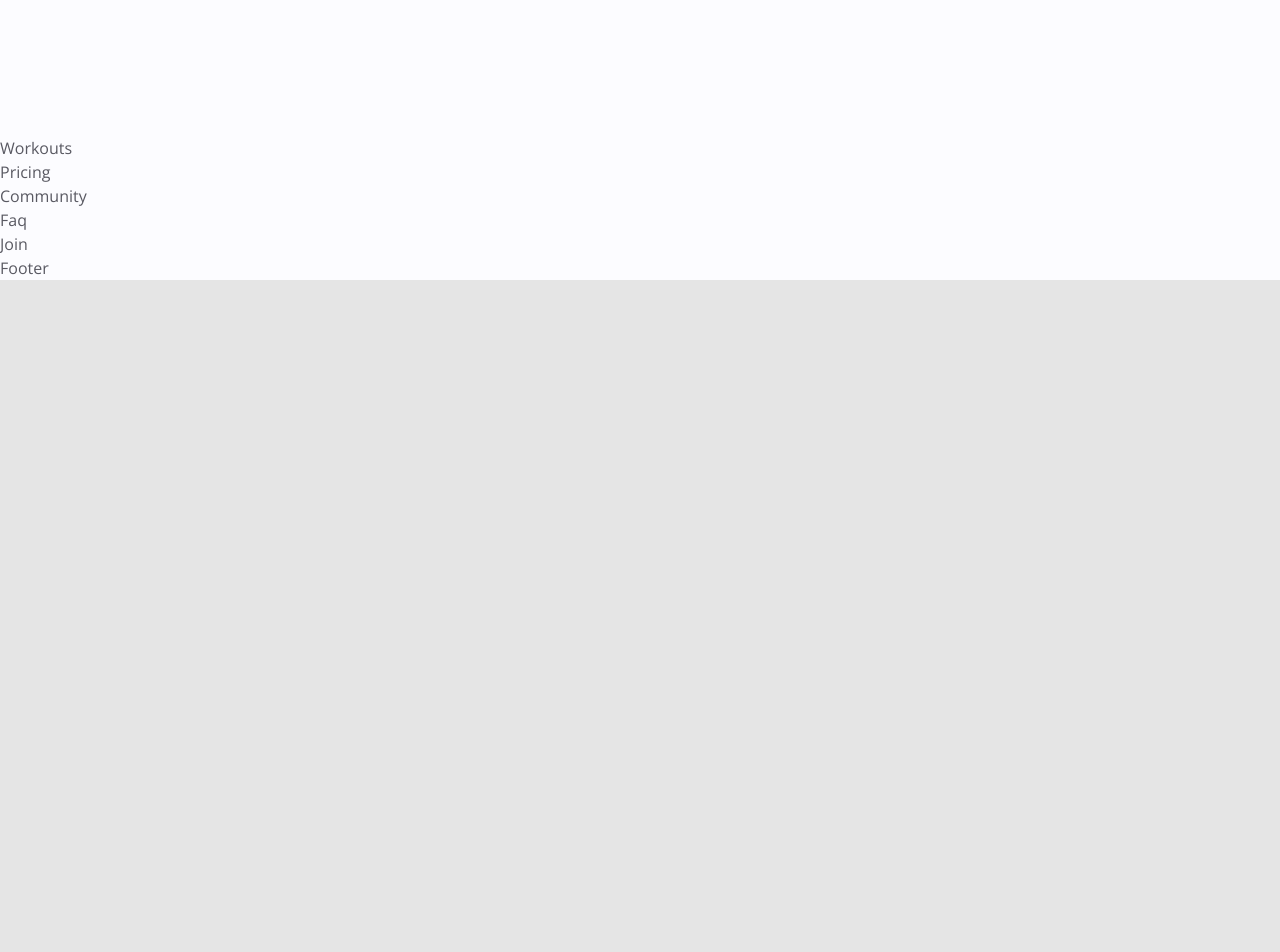
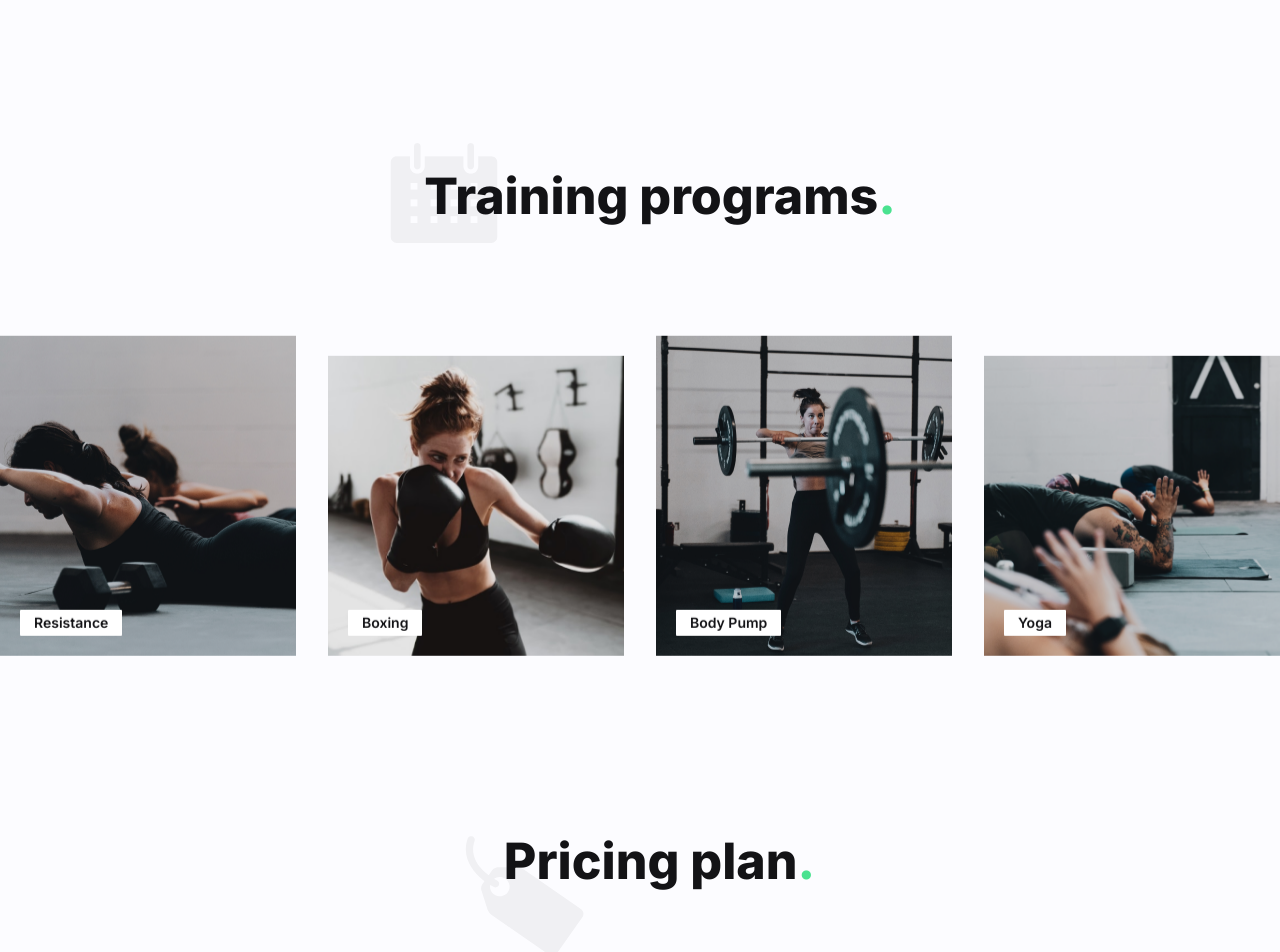
Before and after one commit to abdulkareemm/gym-website, a React (Create React App) app: page / in a window 1280 px wide. Shown: the part 1420-2372 px from the top of the page. Before the commit the page ends 1700 px from the top, so only its background shows below. Built offline with nearby package versions, Linux system fonts and the light colour scheme; the HTML template or start-up script is replaced by a standard one.

Commit message:
Workouts component

```diff
--- a/src/components/Pricing.jsx
+++ b/src/components/Pricing.jsx
@@ -1,7 +1,30 @@
 import React from 'react';
 
+// import data
+import {pricing} from "../data"
+
+// import component
+import {PlanList} from "./index"
+
 const Pricing = () => {
-  return <div>Pricing</div>;
+
+  const {icon,plans,title} =pricing
+  return (
+    <section className="section">
+      {/* section title */}
+
+      <div className="section-title-group mx-auto sm:flex sm:items-start">
+        <img src={icon} alt="pricing icon" className="" />
+        <h2 className="h2 section-title">
+          {title}
+          <span className="text-primary-200">.</span>
+        </h2>
+      </div>
+      <div>
+        <PlanList />
+      </div>
+    </section>
+  );
 };
 
 export default Pricing;
--- a/src/components/WorkoutSlider.jsx
+++ b/src/components/WorkoutSlider.jsx
@@ -1,7 +1,66 @@
 import React from 'react';
 
+// import data
+import {workouts} from "../data"
+
+// import swiper react component
+import {Swiper,SwiperSlide} from 'swiper/react'
+
+// import swiper style
+import "swiper/css"
+import "swiper/css/navigation"
+import "../workoutSlider.css"
+
+// import require modules
+import {Navigation} from "swiper"
+
+
 const WorkoutSlider = () => {
-  return <div>WorkoutSlider</div>;
+
+  const {programs} = workouts
+  return (
+    <Swiper
+      slidesPerView={2}
+      spaceBetween={32}
+      navigation={true}
+      breakpoints={{
+        768: {
+          slidesPerView: 3,
+        },
+        1024: {
+          slidesPerView: 4,
+        },
+      }}
+      modules={[Navigation]}
+
+      className="workoutSlider"
+    >
+      {programs.map((program, index) => {
+        const { image, name } = program;
+        return (
+          <SwiperSlide
+            key={index}
+            className={`${
+              index % 2 === 0
+                ? "max-w-[340px] max-h-[340px]"
+                : "max-w-[300px] max-h-[300px] mt-[20px]"
+            } relative cursor-pointer`}
+          >
+            <img
+              src={image}
+              alt="image slider"
+              className="w-full h-full object-cover "
+            />
+            <div className="absolute left-[20px] bottom-[20px] bg-white h-[26px] px-[14px] flex items-center rounded-[1px]">
+              <div className="font-primary font-semibold text-sm text-neutral-500">
+                {name}
+              </div>
+            </div>
+          </SwiperSlide>
+        );
+      })}
+    </Swiper>
+  );
 };
 
 export default WorkoutSlider;
--- a/src/components/Workouts.jsx
+++ b/src/components/Workouts.jsx
@@ -1,7 +1,36 @@
 import React from 'react';
 
+// import data
+import {workouts} from "../data"
+
+
+
+// import component
+import {WorkoutSlider} from "./index"
+
 const Workouts = () => {
-  return <div>Workouts</div>;
+
+  const {icon,title} = workouts
+  return (
+    <section className="section">
+      {/* section title */}
+      <div
+        className="section-title-group max-w-[540px] mx-auto px-4 lg:px-0"
+        data-aos="fade-up"
+        data-aos-dely="200"
+      >
+        <img src={icon} alt="icon" />
+        <h2 className="h2 section-title ">
+          {title}
+          <span className="text-primary-200">.</span>
+        </h2>
+      </div>
+      {/* slider */}
+      <div data-aos="fade-down" data-aos-dely="400">
+        <WorkoutSlider />
+      </div>
+    </section>
+  );
 };
 
 export default Workouts;
```
